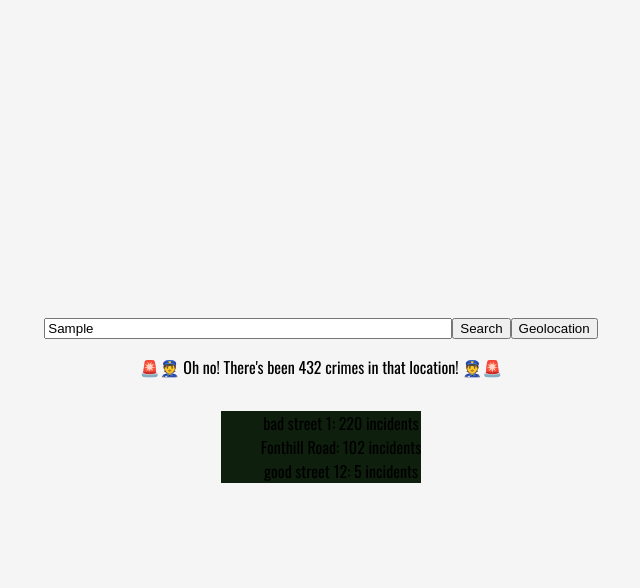
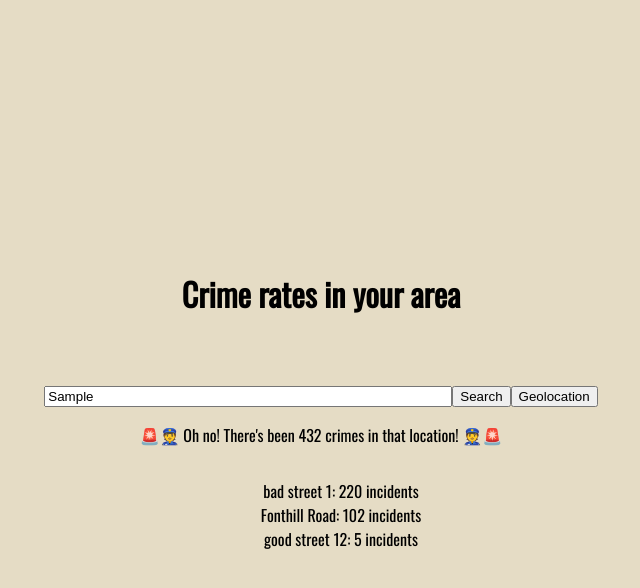
Before and after one commit to fac-14/DAAMwk5, a website: page public/index.html in a window 1280 px wide. Both pictures are taken after typing "Sample" into the empty fields and a click on the button "Search". Shown: the whole page, without its empty margins (319-959 px from the left). Drawn offline with nearby package versions, Linux system fonts and the light colour scheme; no server answers.

Commit message:
basic styling

```diff
--- a/public/assets/style.css
+++ b/public/assets/style.css
@@ -3,7 +3,8 @@
 
 
 body {
-    background-color: whitesmoke;
+    background-color:#e5dcc5;
+    color: black;
     display: flex;
     flex-direction: column;
     justify-content: center;
@@ -30,11 +31,13 @@ form input {
     align-items: center;
     justify-content: center;
     flex-direction: column;
+    background-color: #e5dcc5;
+    color: black;
 }
 
 
 ul {
-    background: rgb(14, 31, 14);
+    background: #e5dcc5;;
 }
 
 li {
--- a/public/index.html
+++ b/public/index.html
@@ -10,7 +10,11 @@
 </head>
 
 <body>
+    <h1>Crime rates in your area</h1>
+    <br>
+    <br>
     <form>
+        <label for="input_postcode"></label>
         <input type="text" id="input_postcode" name="postcode">
         <button class="postcodeButton">Search</button>
         <button class="geoButton">Geolocation</button>
```
